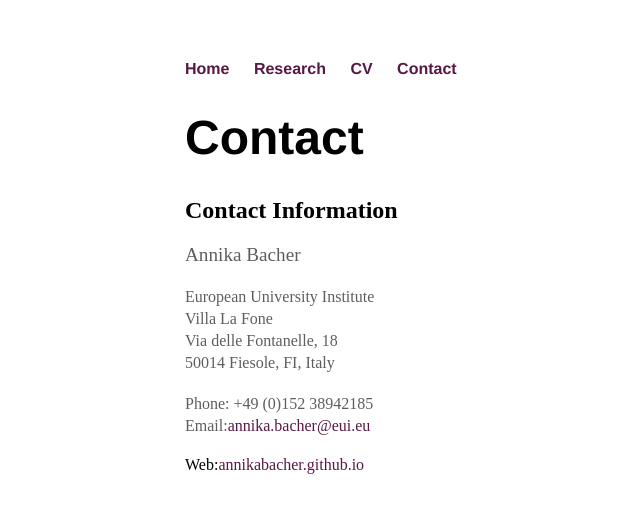
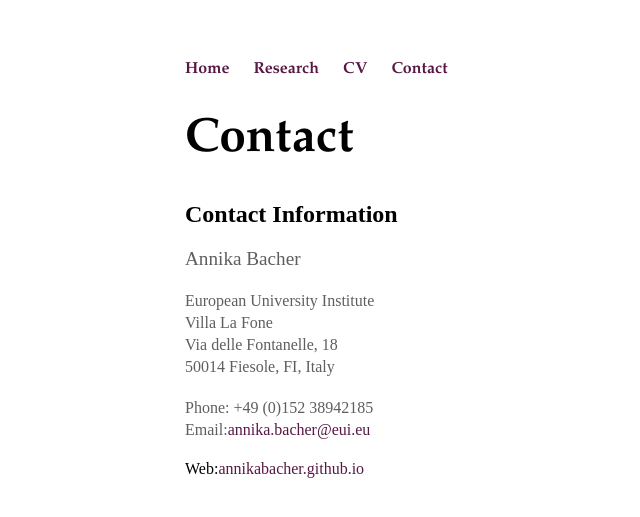
Before and after one commit to annikabacher/annikabacher.github.io, a Jekyll site: the page built from contact/index.html, in a window 1280 px wide. Shown: the top 517 px of the page, without its empty margins (7-647 px from the left). Built offline with Jekyll 4.4.1, drawn with Linux system fonts in a browser that asks for light colours.

Commit message:
more changes

```diff
--- a/css/main.css
+++ b/css/main.css
@@ -3,7 +3,7 @@
     width: 70%;
 }
 nav ul, footer ul {
-    font-family:'Fantasy','Helvetica', 'Arial', 'Sans-Serif';
+    font-family:'Palatino','Helvetica', 'Arial';
     padding: 0px;
     list-style: none;
     font-weight: bold;
@@ -21,7 +21,7 @@
 }
 h1 {
     font-size: 3em;
-    font-family:'Fantasy','Helvetica', 'Arial', 'Sans-Serif';
+    font-family:'Palatino','Helvetica', 'Arial';
 }
 p {
     font-size: 1.2em;
--- a/index.html
+++ b/index.html
@@ -5,6 +5,7 @@
 <div class="blurb">
 
 	<h1><img src="img_github.jpg" alt="Smiley face" style="float:right;width:168px;height:214px;">Annika Bacher</h1>
+
 	<p>Welcome!</p>
 	<p> I am a PhD Candidate in Economics at the European University Institute in Florence, Italy. My advisors are Russell Cooper and Tom Crossley.</p>
 
```
Also changed, not shown: other parts of index.html (+2 -0 lines).
